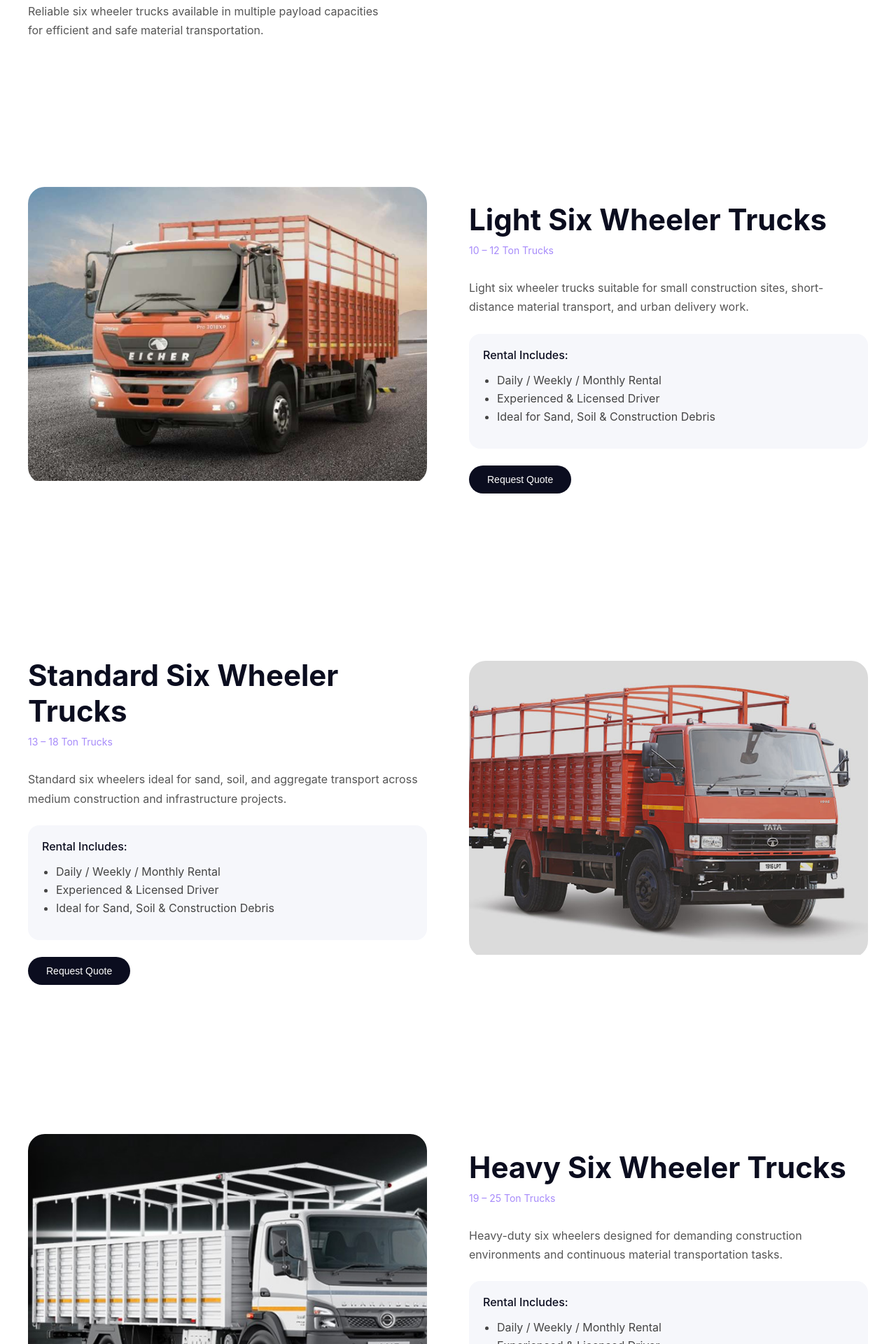
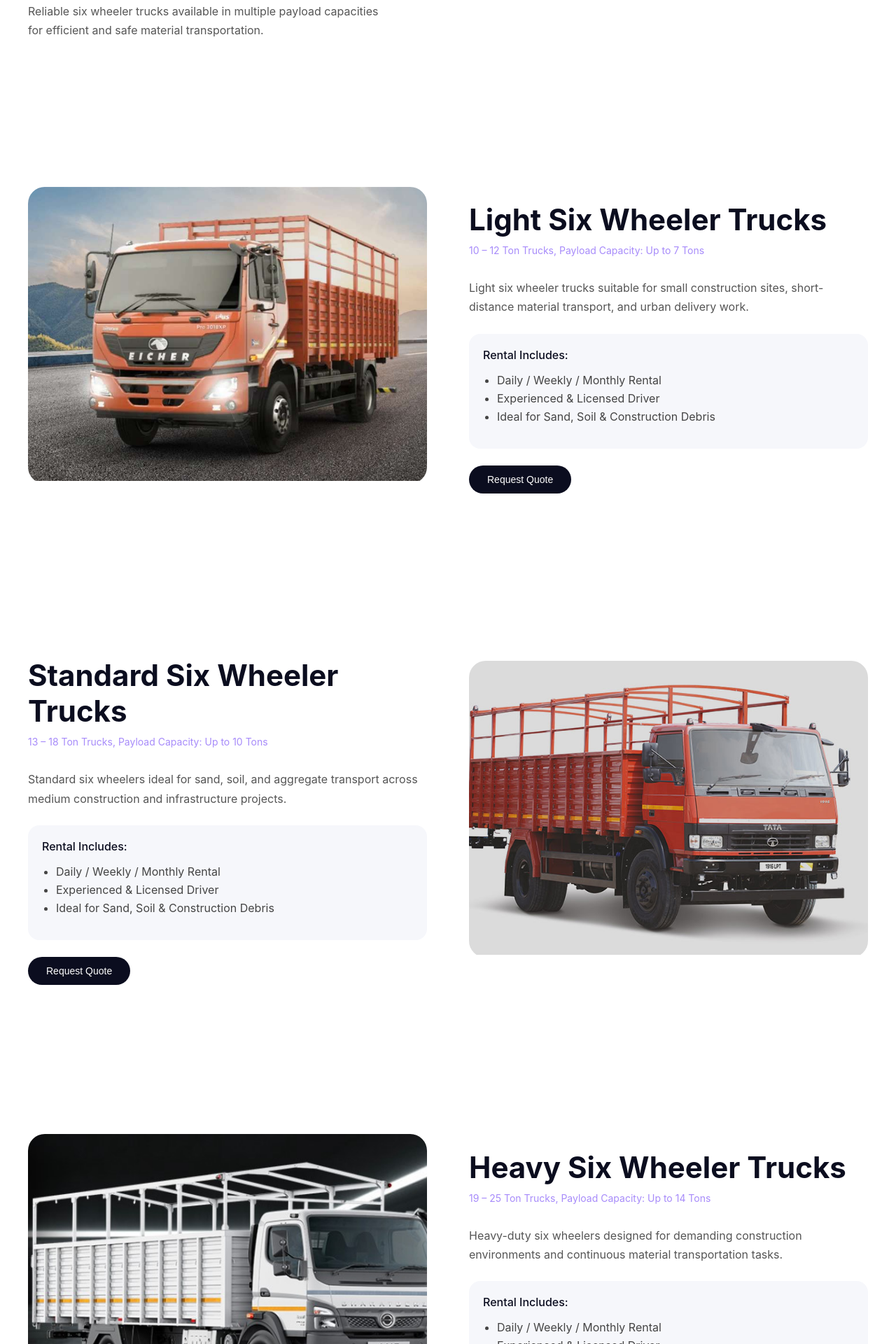
Before and after one commit to geekyneha/mach-hire-dxb, a React (Vite) app: page /equipment/six-wheelers in a window 1280 px wide. Shown: the part 350-2270 px from the top of the page at 70% size. Built offline with nearby package versions, Linux system fonts and the light colour scheme.

Commit message:
css: fixed

```diff
--- a/src/components/Equipments/SixWheelers.jsx
+++ b/src/components/Equipments/SixWheelers.jsx
@@ -6,21 +6,24 @@ import six3 from "../../assets/six3.png";
 const sixWheelers = [
   {
     title: "Light Six Wheeler Trucks",
-    tons: "10 – 12 Ton Trucks",
+    tons: "10 – 12 Ton Trucks, ",
+    payload: "Up to 7 Tons ",
     description:
       "Light six wheeler trucks suitable for small construction sites, short-distance material transport, and urban delivery work.",
     image: six1,
   },
   {
     title: "Standard Six Wheeler Trucks",
-    tons: "13 – 18 Ton Trucks",
+    tons: "13 – 18 Ton Trucks, ",
+    payload: "Up to 10 Tons ",
     description:
       "Standard six wheelers ideal for sand, soil, and aggregate transport across medium construction and infrastructure projects.",
     image: six2,
   },
   {
     title: "Heavy Six Wheeler Trucks",
-    tons: "19 – 25 Ton Trucks",
+    tons: "19 – 25 Ton Trucks, ",
+    payload: "Up to 14 Tons ",
     description:
       "Heavy-duty six wheelers designed for demanding construction environments and continuous material transportation tasks.",
     image: six3,
@@ -30,7 +33,7 @@ const sixWheelers = [
 const SixWheelers = () => {
   const handleQuoteClick = (truck) => {
     const message = `Hello, I would like to request a quotation for the ${truck.title} (${truck.tons}, Payload: ${truck.payload}). Please provide rental options and pricing.`;
-    const phoneNumber = "971509734271";
+    const phoneNumber = "971509734271"; //
     const whatsappURL = `https://wa.me/${phoneNumber}?text=${encodeURIComponent(
       message
     )}`;
@@ -64,7 +67,9 @@ const SixWheelers = () => {
             <h2>{item.title}</h2>
 
             <div className={styles.specs}>
-              <span className={styles.tons}>{item.tons}</span>
+              <span className={styles.tons}>
+                {item.tons + "Payload Capacity: " + item.payload}
+              </span>
             </div>
 
             <p>{item.description}</p>
```
